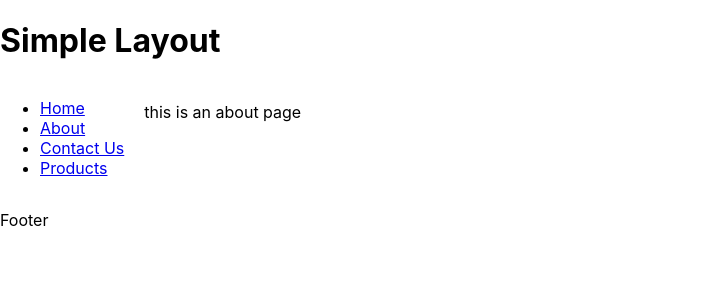
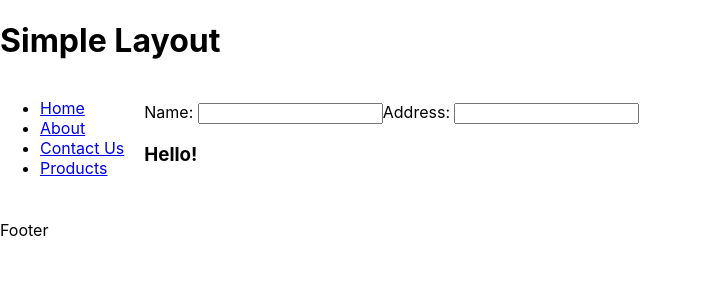
Before and after one commit to course-mark/react-tutorial, a React (Create React App) app in the folder csr/: page /about in a window 1280 px wide. Shown: the top 300 px of the page, without its empty margins (0-701 px from the left). Built offline with nearby package versions, Linux system fonts and the light colour scheme.

Commit message:
memo function example

```diff
--- /dev/null
+++ b/csr/src/components/UserForm.jsx
@@ -0,0 +1,26 @@
+import React, { memo, useState } from 'react'
+
+function UserForm() {
+    const [name, setName] = useState('');
+    const [address, setAddress] = useState('');
+    return (
+      <>
+        <label>
+          Name{': '}
+          <input value={name} onChange={e => setName(e.target.value)} />
+        </label>
+        <label>
+          Address{': '}
+          <input value={address} onChange={e => setAddress(e.target.value)} />
+        </label>
+        <Greeting name={name} />
+      </>
+    );
+}
+
+const Greeting = memo(({ name, address }) => {
+    console.log('Rendering Greeting');
+    return <h3>Hello{name && ', '}{name}!</h3>
+})
+
+export default UserForm
--- a/csr/src/pages/about/index.jsx
+++ b/csr/src/pages/about/index.jsx
@@ -1,11 +1,12 @@
 import React from 'react'
 import { Outlet } from 'react-router-dom'
 import { SimpleLayout } from '../../layouts/SimpleLayout'
+import UserForm from '../../components/UserForm'
 
 function About() {
   return (
     <SimpleLayout>
-        this is an about page
+        <UserForm/>
     </SimpleLayout>
   )
 }
```
